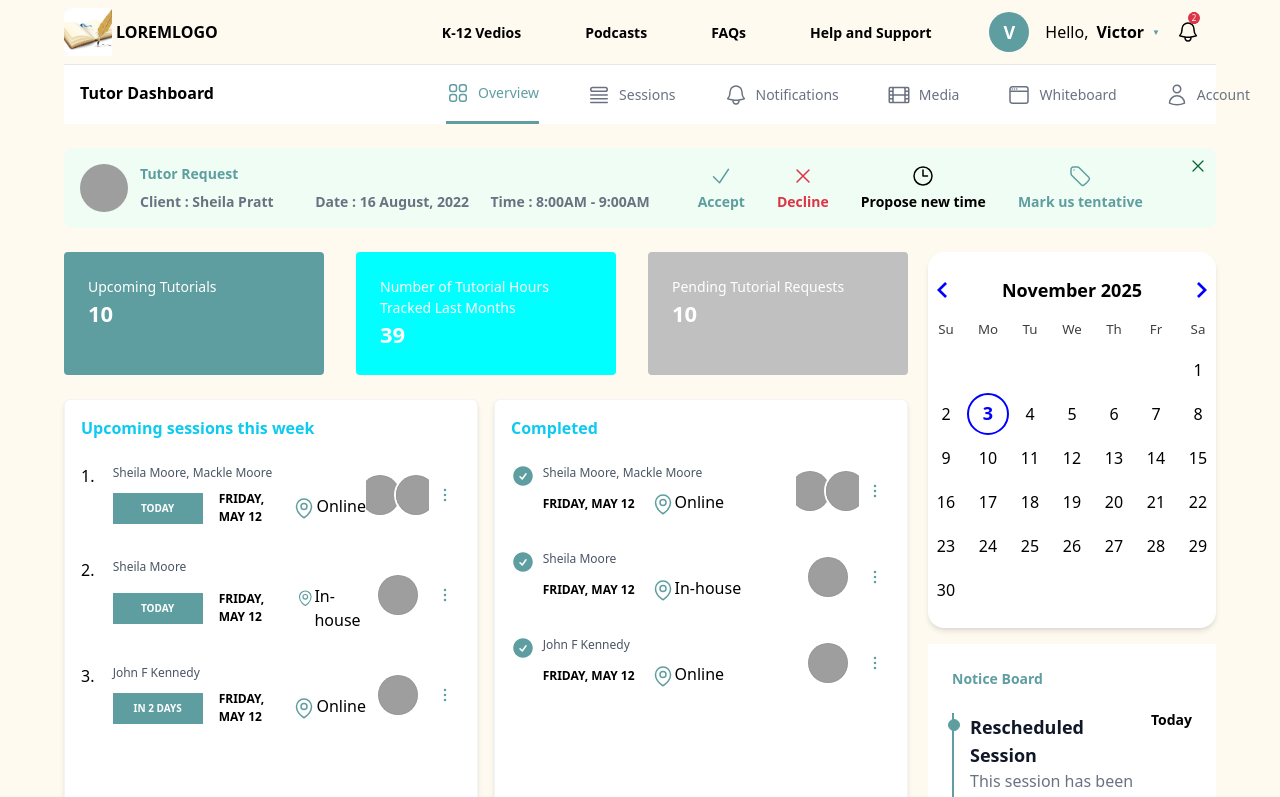
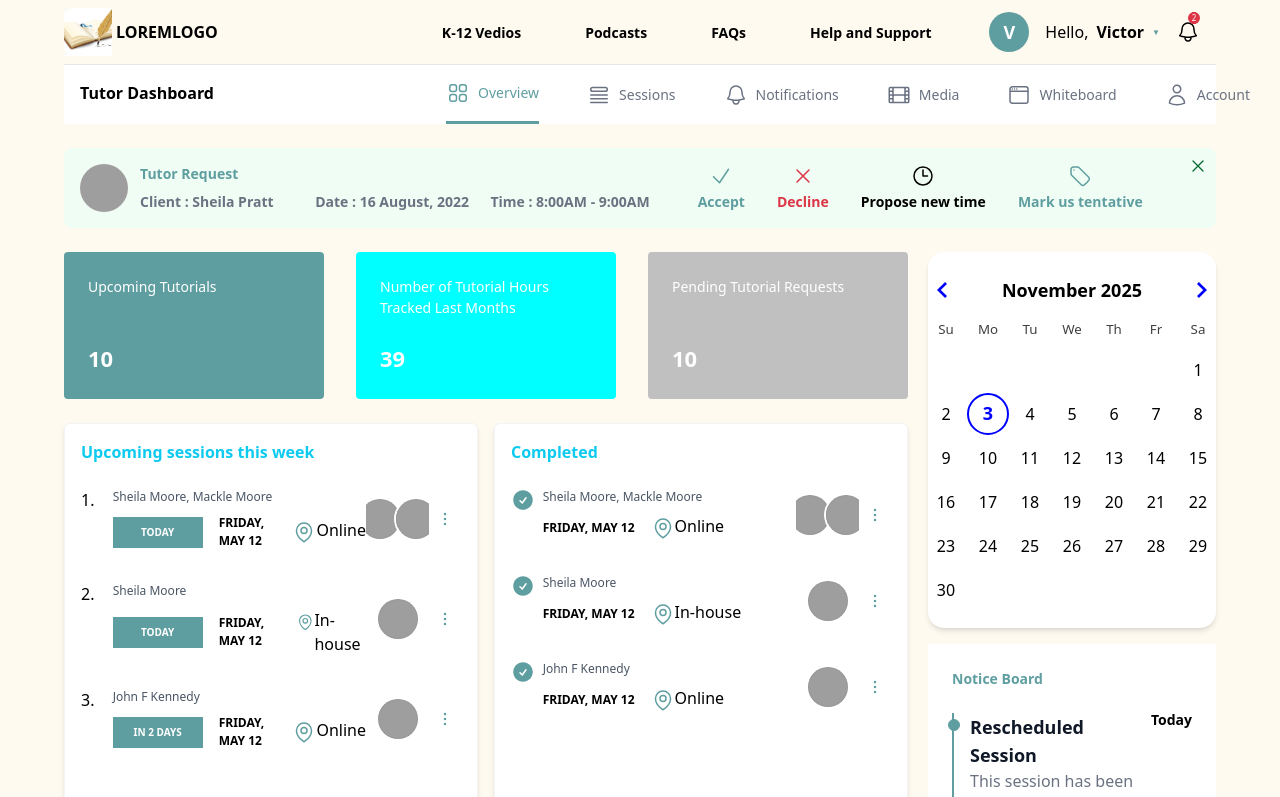
Before and after one commit to IsmailAvayil/tutor-app, a React (Vite) app: page / in a window 1280 px wide. Shown: the top 797 px of the page. Built offline with nearby package versions, Linux system fonts and the light colour scheme; grey boxes are pictures that could not be loaded.

Commit message:
fix(card): fix

```diff
--- a/src/components/SingleCardStats.jsx
+++ b/src/components/SingleCardStats.jsx
@@ -5,7 +5,7 @@ const SingleCardStats = ({ cardStats }) => {
     <li
       className={`bg-[${
         cardStats.cardColour
-      }] p-6 rounded-sm w-full  lg:w-1/3 ${
+      }] p-6 rounded-sm w-full grid grid-rows-3  lg:w-1/3 ${
         cardStats?.id === 1
           ? "bg-[#5F9EA0]"
           : cardStats?.id === 2
@@ -14,10 +14,10 @@ const SingleCardStats = ({ cardStats }) => {
       }
       }`}
     >
-      <h2 className="text-[#ffffff] font-medium text-[14px]">
+      <h2 className="text-[#ffffff] font-medium text-[14px]  row-span-2 ">
         {cardStats.name}
       </h2>
-      <h1 className="text-[#ffffff] text-[22px] font-semibold">
+      <h1 className="text-[#ffffff] text-[22px] font-semibold row-span-1">
         {cardStats.count}
       </h1>
     </li>
```
